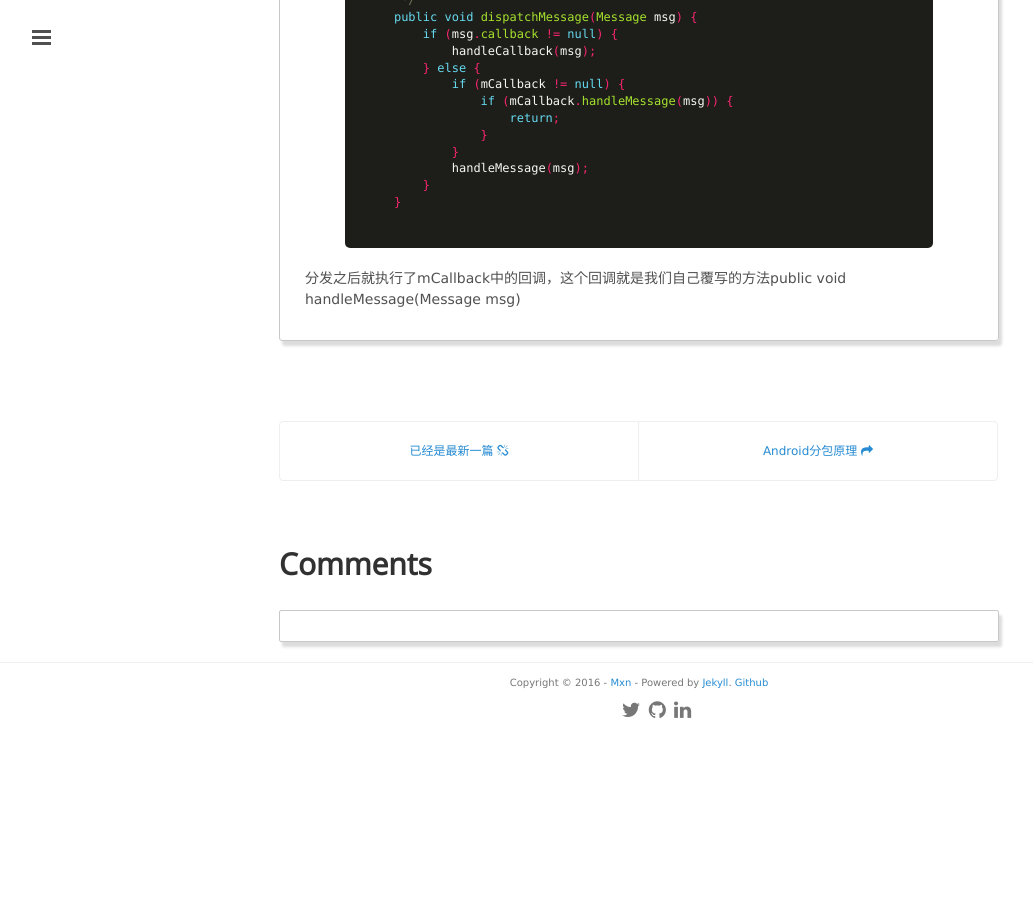
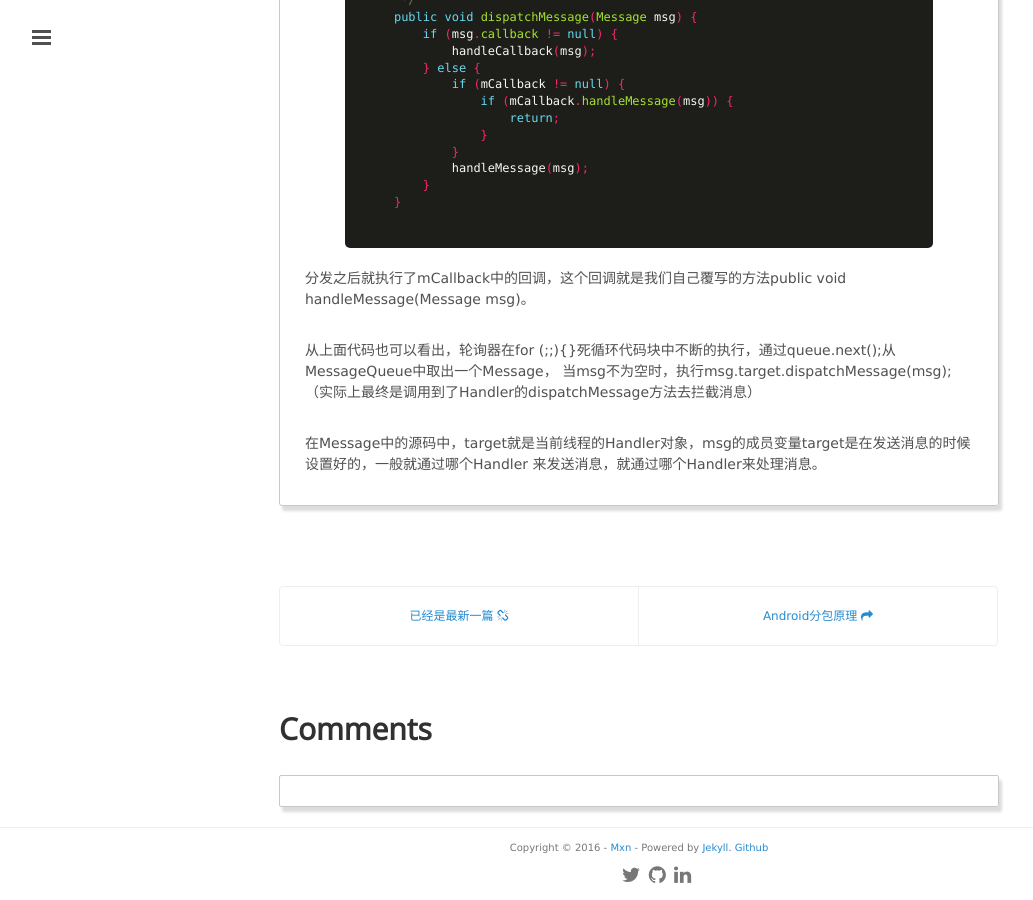
Before and after one commit to mxn21/mxn21.github.io, a Jekyll site: the page built from _posts/2016-3-7-理解handler.md, in a window 1280 px wide and 900 px high, scrolled down 6998 px. Shown: the whole window, without its empty margins (1-1034 px from the left). Built offline with Jekyll 4.4.1, drawn with Linux system fonts in a browser that asks for light colours; Markdown is read by kramdown in place of the engine named in the settings; comment, search, counter and statistics services are not loaded; before the commit the page ends 7733 px from its top, so only the background shows below that.

Commit message:
23423423

```diff
--- a/_posts/2016-3-7-理解handler.md
+++ b/_posts/2016-3-7-理解handler.md
@@ -296,4 +296,10 @@
     }
     {% endhighlight %}
 
-分发之后就执行了mCallback中的回调，这个回调就是我们自己覆写的方法public void handleMessage(Message msg)
+分发之后就执行了mCallback中的回调，这个回调就是我们自己覆写的方法public void handleMessage(Message msg)。
+
+从上面代码也可以看出，轮询器在for (;;){}死循环代码块中不断的执行，通过queue.next();从MessageQueue中取出一个Message，
+当msg不为空时，执行msg.target.dispatchMessage(msg);（实际上最终是调用到了Handler的dispatchMessage方法去拦截消息）
+
+在Message中的源码中，target就是当前线程的Handler对象，msg的成员变量target是在发送消息的时候设置好的，一般就通过哪个Handler
+来发送消息，就通过哪个Handler来处理消息。
```
